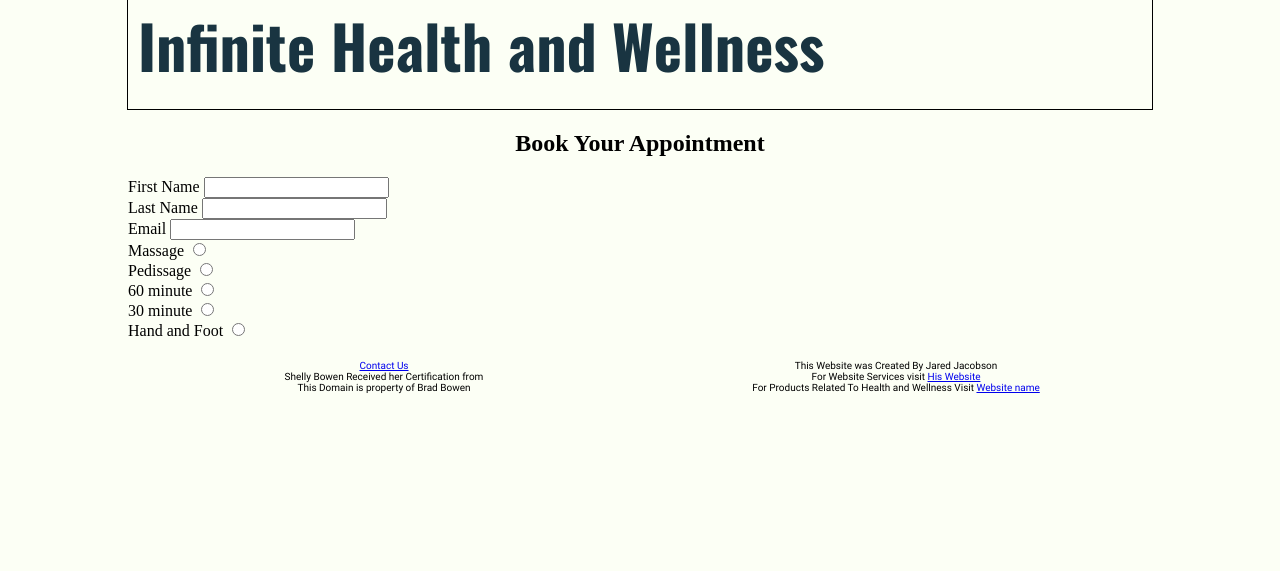
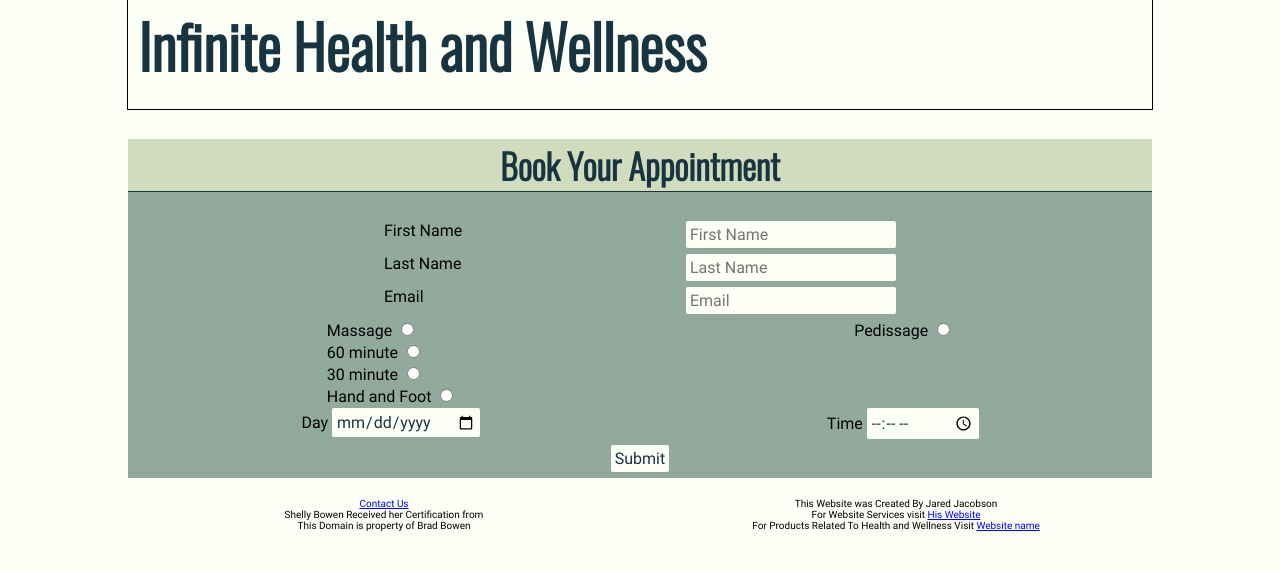
Before and after one commit to jtjlehi/Project-2, a plain HTML site: page HTML/bookNow.html in a window 1280 px wide. Shown: the part 73-644 px from the top of the page. Drawn offline with Linux system fonts and the light colour scheme.

Commit message:
styled my book now page

```diff
--- a/CSS/book.css
+++ b/CSS/book.css
@@ -2,3 +2,55 @@
     margin: auto;
     text-align: center;
 }
+.bookHeader h2{
+    font-family: OswaldLight, sans-serif;
+    font-size: 35px;
+    color: #193441;
+    border-bottom: solid 1px #193441;
+    background-color: #D1DBBD;
+}
+.formBody{
+    background-color: #91AA9D;
+}
+.bookForm{
+    font-family: Roboto, sans-serif;
+}
+.bookAbout{
+    display: flex;
+    flex-direction: column;
+}
+input{
+    background-color: #FCFFF5;
+    color: #193441;
+    font-family: Roboto, sans-serif;
+    padding: 4px;
+    margin-bottom: 6px;
+    border: none;
+    border-radius: 2px;
+    font-size: 16px;
+}
+input[type="text"]:focus, input[type="email"]:focus{
+    box-shadow: 0 0 0 1px #193441;
+    outline: none;
+}
+.aboutForm{
+    display: flex;
+    justify-content: space-between;
+    margin: auto;
+    width: 50%;
+}
+.appType{
+    display: flex;
+    justify-content: space-around;
+}
+input[type=radio]:focus{
+    background-color: #193441;
+}
+.bookTime{
+    display: flex;
+    justify-content: space-around;
+}
+.submit{
+    display: flex;
+    justify-content: space-around;
+}
--- a/CSS/style.css
+++ b/CSS/style.css
@@ -6,7 +6,7 @@ body{
 }
 @font-face {
     font-family: 'Oswald';
-    src: url('../fonts/Oswald/Oswald-Bold.ttf');
+    src: url('../fonts/Oswald/Oswald-Light.ttf');
 }
 @font-face {
     font-family: 'Roboto';
--- a/HTML/bookNow.html
+++ b/HTML/bookNow.html
@@ -36,23 +36,23 @@
 
         </div>
     </header>
-    <div class="centerElement">
+    <div class="centerElement formBody">
         <header class="bookHeader">
-            <h2 class="bookHead">Book Your Appointment</h2>
+            <h2>Book Your Appointment</h2>
         </header>
         <form class="bookForm">
             <div class="bookAbout">
-                <div class="firstNameForm">
+                <div class="aboutForm">
                     <label for="bookFirstName">First Name</label>
-                    <input name="bookLastName" id="bookFirstName">
+                    <input type="text" name="bookLastName" id="bookFirstName" placeholder="First Name" required>
                 </div>
-                <div class="lastNameForm">
+                <div class="aboutForm">
                     <label for="bookLastName">Last Name</label>
-                    <input name="bookLastName" id="bookLastName">
+                    <input type="text" name="bookLastName" id="bookLastName" placeholder="Last Name" required>
                 </div>
-                <div class="emailForm">
+                <div class="aboutForm">
                     <label for="bookEmail">Email</label>
-                    <input name="bookEmail" id="bookEmail">
+                    <input type="email" name="bookEmail" id="bookEmail" placeholder="Email" required>
                 </div>
             </div>
             <div class="bookApp">
@@ -60,28 +60,38 @@
                     <div class="appMassage">
                         <label for="massage">Massage</label>
                         <input type="radio" name="appType" id="massage">
+                        <div class="subMassage">
+                            <div class="oneHourApp">
+                                <label for="oneHour">60 minute</label>
+                                <input type="radio" name="subType" id="oneHour">
+                            </div>
+                            <div class="halfHourApp">
+                                <label for="halfHour">30 minute</label>
+                                <input type="radio" name="subType" id="halfHour">
+                            </div>
+                            <div class="handFootApp">
+                                <label for="handFoot">Hand and Foot</label>
+                                <input type="radio" name="subType" id="handFoot">
+                            </div>
+                        </div>
                     </div>
                     <div class="appPedissage">
                         <label for="pedissage">Pedissage</label>
                         <input type="radio" name="appType" id="pedissage">
                     </div>
                 </div>
-                <div class="subMassage">
-                    <div class="oneHourApp">
-                        <label for="oneHour">60 minute</label>
-                        <input type="radio" name="appType" id="oneHour">
+                <div class="bookTime">
+                    <div class="dayInput">
+                        <label for="dayChooser">Day</label>
+                        <input type="date" name="date" id="dayChooser">
                     </div>
-                    <div class="halfHourApp">
-                        <label for="halfHour">30 minute</label>
-                        <input type="radio" name="appType" id="halfHour">
-                    </div>
-                    <div class="handFootApp">
-                        <label for="handFoot">Hand and Foot</label>
-                        <input type="radio" name="appType" id="handFoot">
+                    <div class="timeInput">
+                        <label for="timeChooser">Time</label>
+                        <input type="time" name="time" id="timeChooser">
                     </div>
                 </div>
-                <div class="bookTime">
-                    <div></div>
+                <div class="submit">
+                    <input type="submit">
                 </div>
             </div>
         </form>
```
